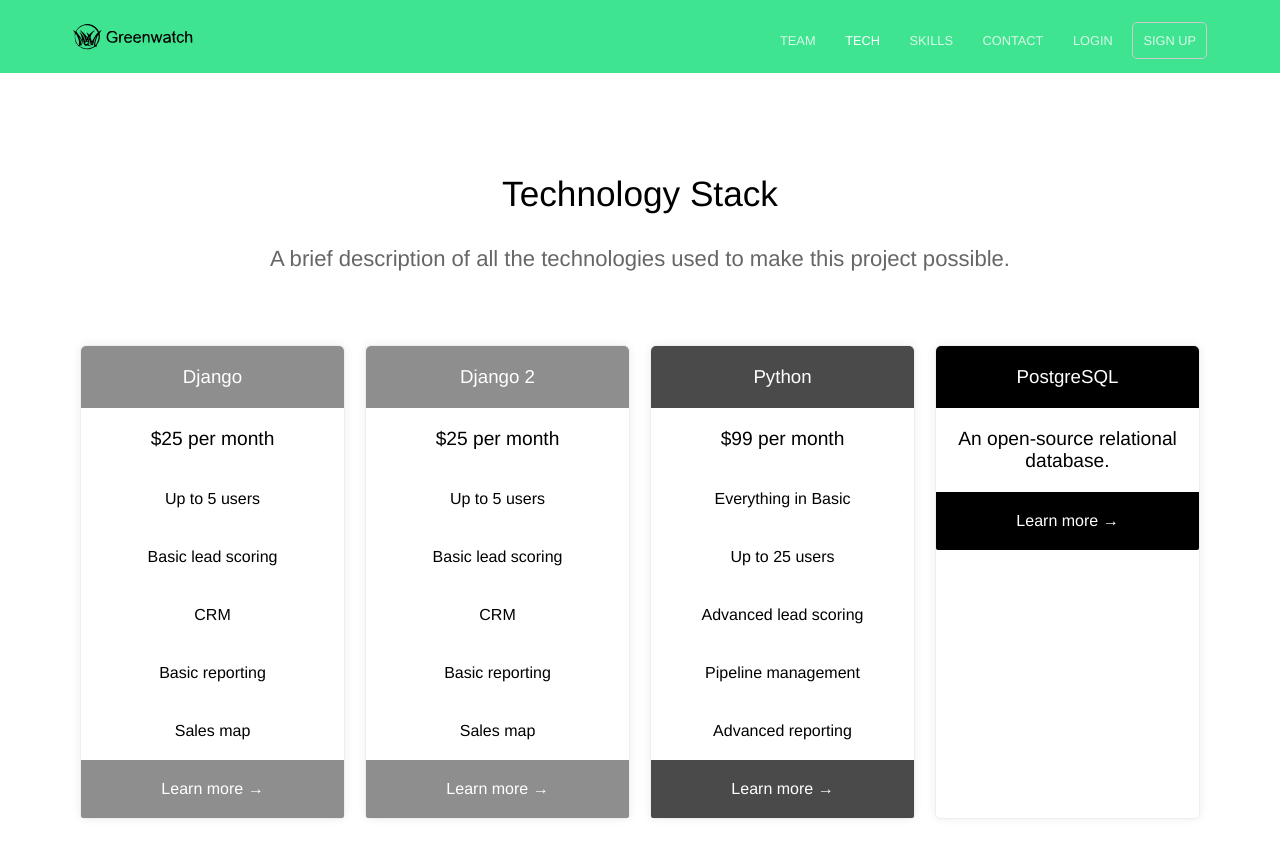
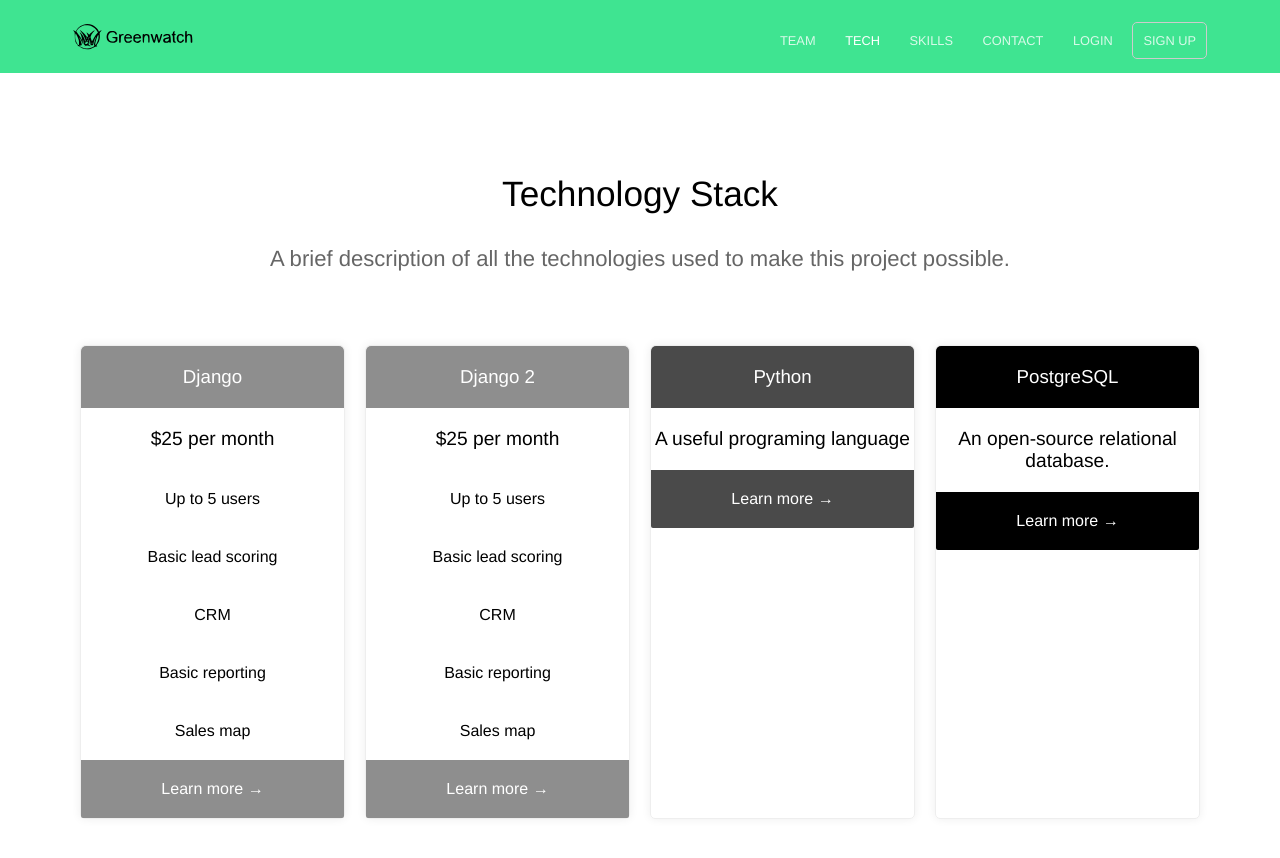
Before and after one commit to COMP490-Greenwatch-Org/greenwatch-team-website, a Jekyll site: the page built from pricing.html, in a window 1280 px wide and 900 px high. Shown: the top 858 px of the window. Built offline with Jekyll 4.4.1, drawn with Linux system fonts in a browser that asks for light colours.

Commit message:
Update pricing.html

```diff
--- a/pricing.html
+++ b/pricing.html
@@ -42,18 +42,8 @@ pricing_table:
   - name: Python
     color: "#4a4a4a"
     features:
-      - text: $99 per month
+      - text: A useful programing language
         highlight: true
-      - text: Everything in Basic
-        highlight: false
-      - text: Up to 25 users
-        highlight: false
-      - text: Advanced lead scoring
-        highlight: false
-      - text: Pipeline management
-        highlight: false
-      - text: Advanced reporting
-        highlight: false
     call_to_action:
       link: https://www.python.org/
       text: Learn more
```
